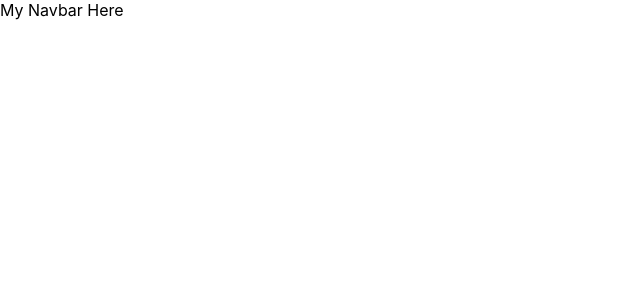
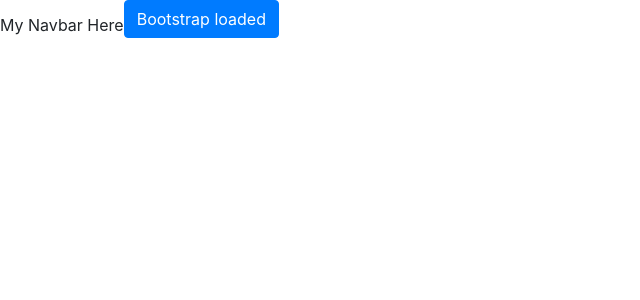
Before and after one commit to 1Canis-Lupus1/React-Dashboard, a React (Create React App) app: page / in a window 1280 px wide. Shown: the top 300 px of the page, without its empty margins (0-640 px from the left). Built offline with nearby package versions, Linux system fonts and the light colour scheme.

Commit message:
Bootstrap installed and working

```diff
--- a/package.json
+++ b/package.json
@@ -6,6 +6,7 @@
     "@testing-library/jest-dom": "^4.2.4",
     "@testing-library/react": "^9.5.0",
     "@testing-library/user-event": "^7.2.1",
+    "bootstrap": "^4.5.2",
     "react": "^16.13.1",
     "react-dom": "^16.13.1",
     "react-scripts": "3.4.1"
--- a/src/App.js
+++ b/src/App.js
@@ -2,11 +2,13 @@ import React from 'react';
 // import logo from './logo.svg';
 // import './App.css';
 import Navbar from './components/Navbar';
+import 'bootstrap/dist/css/bootstrap.css';
 
 function App() {
   return (
     <div className="App">
       <Navbar />
+      <p className='btn btn-primary'>Bootstrap loaded</p>
     </div>
   );
 }
```
Also changed, not shown: 1 other file (tests, documents, lock files or other folders).
